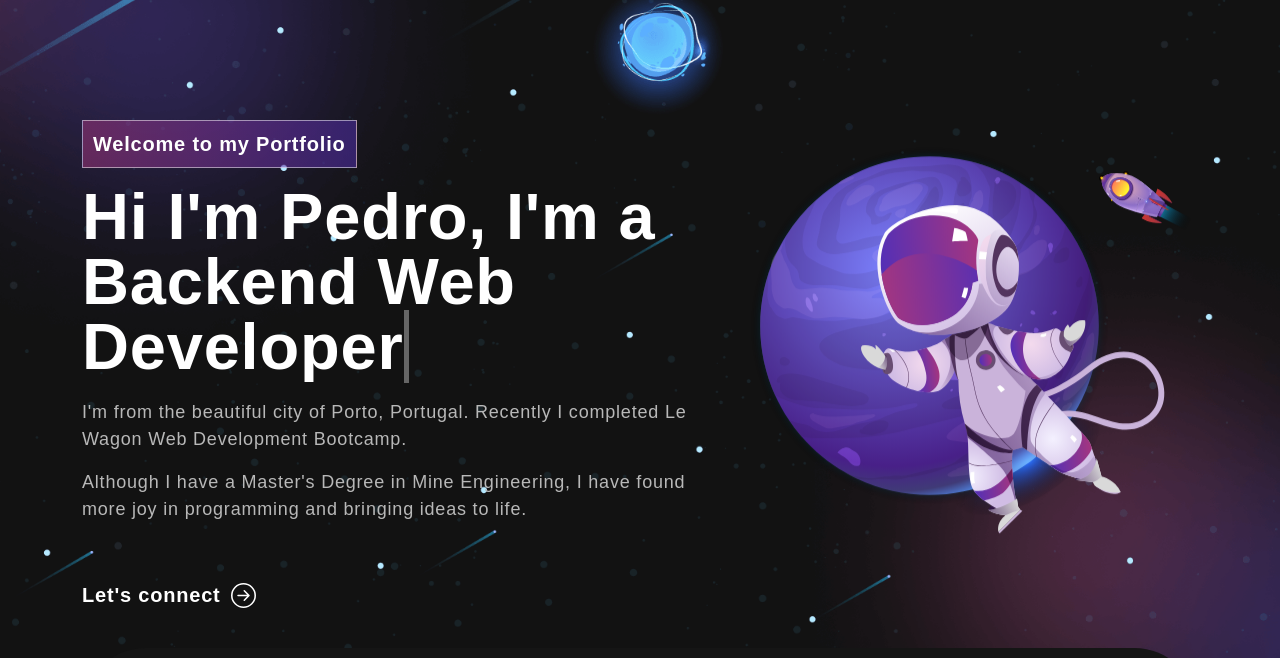
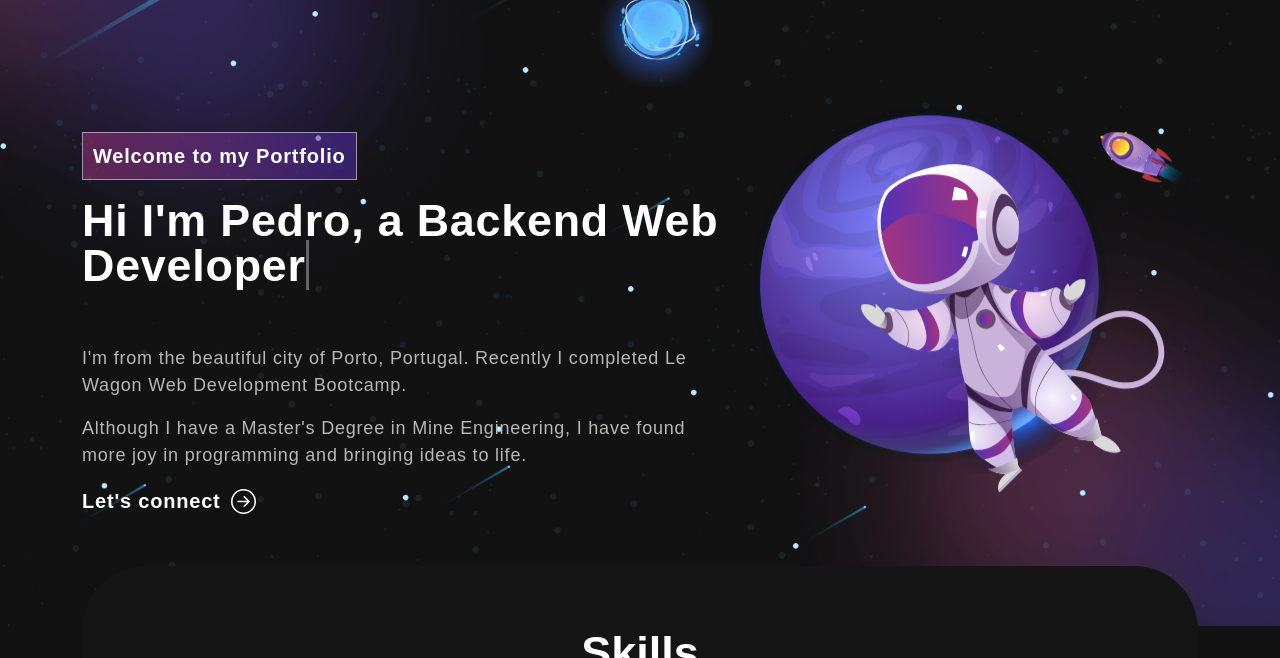
Before and after one commit to Pedroroma26/personal-profile, a React (Create React App) app: page / in a window 1280 px wide. Shown: the part 140-798 px from the top of the page. Built offline with nearby package versions, Linux system fonts and the light colour scheme; no server answers.

Commit message:
Title edited

```diff
--- a/src/App.css
+++ b/src/App.css
@@ -273,16 +273,21 @@ nav.navbar .navbar-toggler[aria-expanded="true"] .navbar-toggler-icon {
   background: linear-gradient(90.21deg, rgba(170, 54, 124, 0.5) -5.91%, rgba(74, 47, 189, 0.5) 111.58%);
   border: 1px solid rgba(255, 255, 255, 0.5);
   font-size: 20px;
-  margin-bottom: 16px;
+  margin-bottom: 0.5em;
   display: inline-block;
 }
 
+.title {
+  height: 8.2em;
+  margin-bottom: 1em;
+  margin-top: 0.5em;
+}
+
 .banner h1 {
-  font-size: 65px;
+  font-size: 2.8em;
   font-weight: 700;
   letter-spacing: 0.8px;
   line-height: 1;
-  margin-bottom: 20px;
   display: block;
 }
 
@@ -298,7 +303,7 @@ nav.navbar .navbar-toggler[aria-expanded="true"] .navbar-toggler-icon {
   color: #fff;
   font-weight: 700;
   font-size: 20px;
-  margin-top: 60px;
+  margin-top: 1em;
   letter-spacing: 0.8px;
   display: flex;
   align-items: center;
--- a/src/components/Banner.js
+++ b/src/components/Banner.js
@@ -61,7 +61,9 @@ export const Banner = () => {
             {({ isVisible}) =>
               <div  className={isVisible ? "animate__animated animate__fadeInLeft animate__repeat-1 animate__slow" : ""}>
                 <span className="tagline">Welcome to my Portfolio</span>
-                <h1>{`Hi I'm Pedro, I'm a `} <span className="txt-rotate" dataPeriod="1000" data-rotate='[ "Backend Web Developer", "Fullstack Web Developer" ]'><span className="wrap">{text}</span></span></h1>
+                <div className="title">
+                  <h1>{`Hi I'm Pedro, a `} <span className="txt-rotate" dataPeriod="1000" data-rotate='[ "Backend Web Developer", "Fullstack Web Developer" ]'><span className="wrap">{text}</span></span></h1>
+                </div>
                 <p>I'm from the beautiful city of Porto, Portugal. Recently I completed Le Wagon Web Development Bootcamp.</p>
                 <p> Although I have a Master's Degree in Mine Engineering, I have found more joy in programming and bringing ideas to life.</p>
                 <HashLink to='#connect' style={{ textDecoration: 'none' }}>
--- a/src/components/Contact.js
+++ b/src/components/Contact.js
@@ -65,9 +65,6 @@ export const Contact = () => {
             </TrackVisibility>
           </Col>
           <Col xs={12} md={6}>
-            <TrackVisibility>
-              {({ isVisible }) =>
-                <div className={isVisible ? "animate__animated animate__fadeIn animate__repeat-1 animate__slow" : ""}>
             <h2>Get in touch</h2>
             <form id="fs-frm" name="simple-contact-form" accept-charset="utf-8" onSubmit={handleSubmit}>
             <Row>
@@ -89,8 +86,6 @@ export const Contact = () => {
                 }
               </Row>
             </form>
-                </div>}
-            </TrackVisibility>
           </Col>
         </Row>
       </Container>
```
Lines whose indentation alone changed are shown as unchanged.
